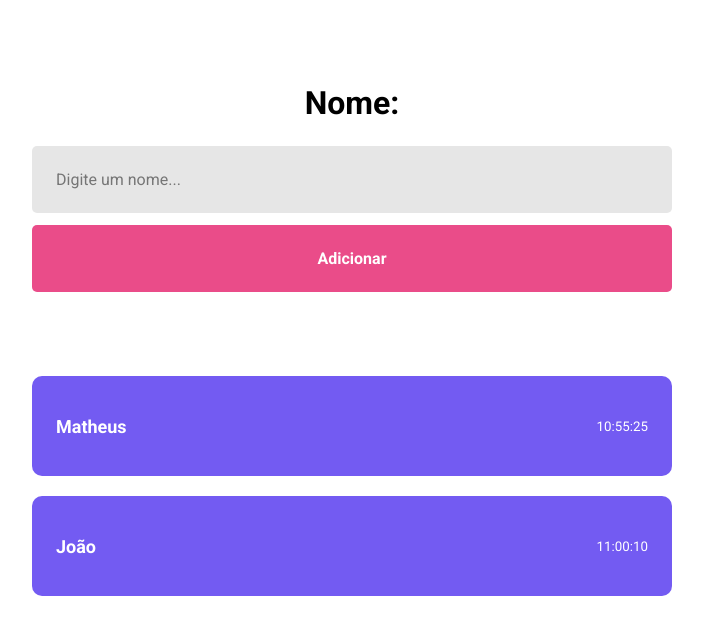
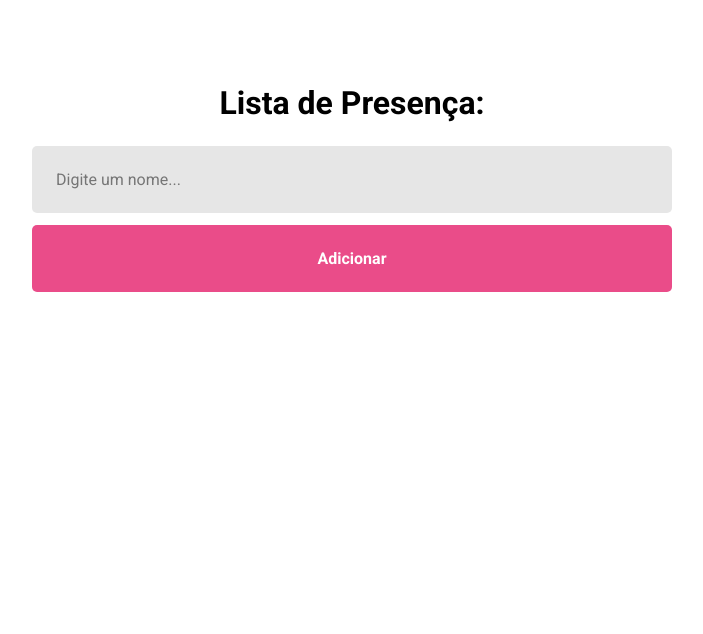
Before and after one commit to MatheusAlexandre28/Discover-Especializar, a React (Vite) app in the folder Fundamentos_do_ReactJS/reactapp/: page / in a window 1280 px wide. Shown: the top 634 px of the page, without its empty margins (288-991 px from the left). Built offline with nearby package versions, Linux system fonts and the light colour scheme.

Commit message:
imutabilidade
A imutabilidade é o principio que os estados do react respeita, ela faz parte do paradigma da função funcional, ela diz q o conteudo ele não deve ser alterado mas sim substituido

```diff
--- a/Fundamentos_do_ReactJS/reactapp/src/pages/home/index.jsx
+++ b/Fundamentos_do_ReactJS/reactapp/src/pages/home/index.jsx
@@ -5,10 +5,11 @@ import { Card } from '../../components/Card';
 
 export function Home() {
   const [studentName, setStudentName] = useState('');
+  const [students, setStudents] = useState([]);
 
   return (
     <div className='container'>
-      <h1>Nome: {studentName}</h1>
+      <h1>Lista de Presença:</h1>
 
       <input
         type="text"
@@ -18,8 +19,9 @@ export function Home() {
 
       <button type='button'>Adicionar</button>
 
-      <Card name="Matheus" time="10:55:25"/>
-      <Card name="João" time="11:00:10"/>
+      {
+        students.map(student => <Card name="Matheus" time="10:55:25"/>)
+      }
     </div>
   )
 }
```
